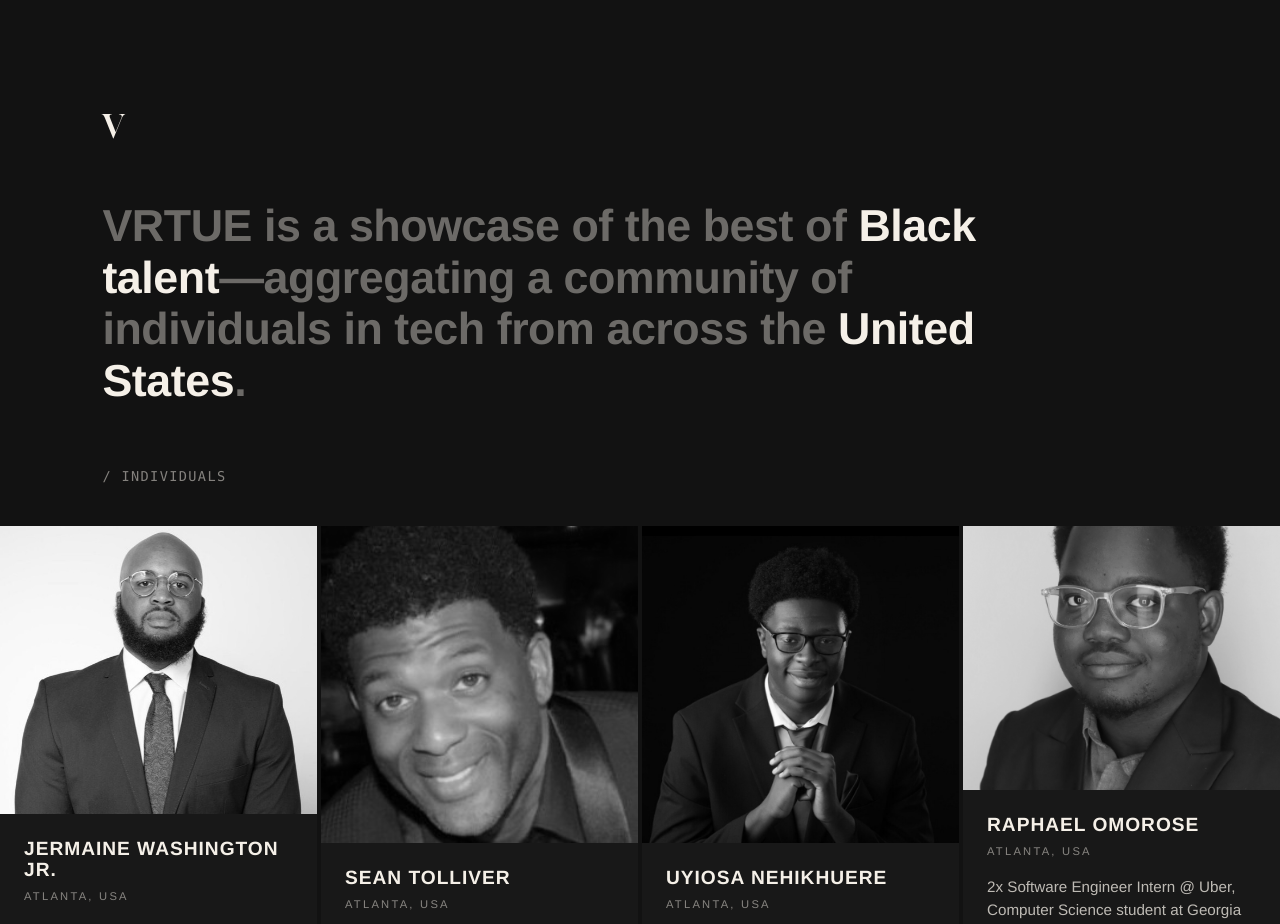
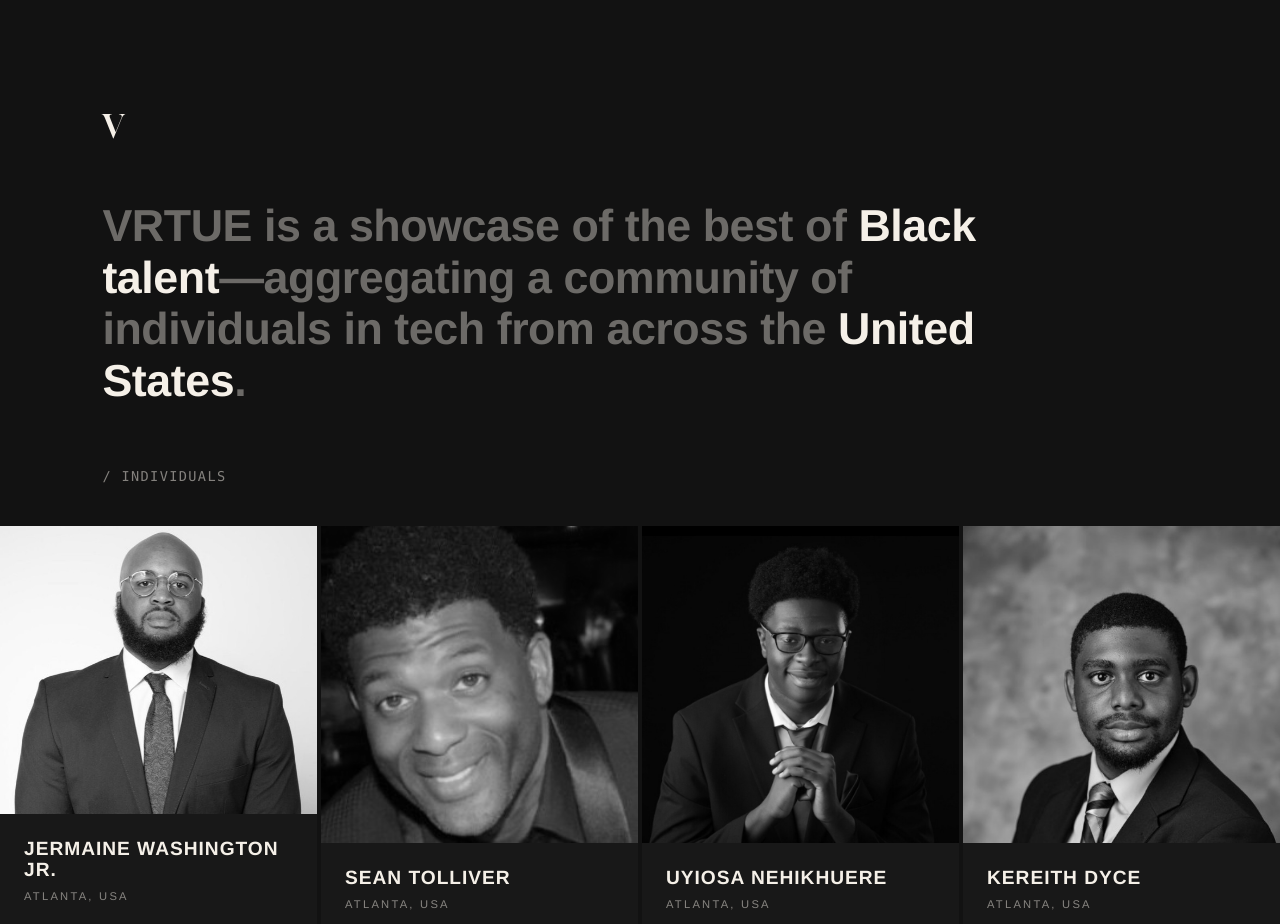
Before and after one commit to sheldenr/vrtue-web, a React (Vite) app: page / in a window 1280 px wide. Shown: the top 924 px of the page. Built offline with nearby package versions, Linux system fonts and the light colour scheme.

Commit message:
Added Kereith Dyce

```diff
--- a/src/pages/Home.jsx
+++ b/src/pages/Home.jsx
@@ -7,11 +7,13 @@ import sheldenImage from '../assets/shelden-rattray.png';
 import raphaelImage from '../assets/raphael-omorose.png';
 import seanImage from '../assets/sean-tolliver.jpg';
 import jermaineImage from '../assets/jermaine-washington.jpg';
+import kereithImage from '../assets/kereith-dyce.jpg';
 
 const talentData = [
   { id: 5, name: 'Jermaine Washington Jr.', location: 'Atlanta, USA', role: 'Senior Software Engineer at Equifax. Florida State University Alumni.', socialLink: 'https://www.linkedin.com/in/jermainewashingtonjr/', image: jermaineImage, aspectRatio: '1.1/1' },
   { id: 4, name: 'Sean Tolliver', location: 'Atlanta, USA', role: 'Co-Founder of TRKGLOBAL LLC. Georgia Tech Alumni MBA Management Of Technology.', socialLink: 'https://www.linkedin.com/in/seantolliver/', image: seanImage, aspectRatio: '1/1' },
   { id: 1, name: 'Uyiosa Nehikhuere', location: 'Atlanta, USA', role: 'Software Engineer Intern @ New York Life, Prev SWE Intern @ FactSet, Computer Science student at Georgia State University.', socialLink: 'https://www.linkedin.com/in/uyiosa-nehikhuere-16406328b/', image: uyiosaImage, aspectRatio: '1/1' },
+  { id: 13, name: 'Kereith Dyce', location: 'Atlanta, USA', role: 'Advanced Application Developer at Invesco Ltd, Auburn University Alumni', socialLink: 'https://www.linkedin.com/in/kareithdyce/', image: kereithImage, aspectRatio: '1/1' },
   { id: 3, name: 'Raphael Omorose', location: 'Atlanta, USA', role: '2x Software Engineer Intern @ Uber, Computer Science student at Georgia State University, GSU Colorstack Vice President', socialLink: 'https://www.linkedin.com/in/raphaelomorose/', image: raphaelImage, aspectRatio: '1.2/1' },
   { id: 2, name: 'Shelden Rattray', location: 'Atlanta, USA', role: 'Cloud Platform Engineer Intern at Fiserv. Computer Science student at Georgia State University.', socialLink: 'https://linkedin.com/in/shelden-rattray', image: sheldenImage, aspectRatio: '0.88/1' },
   { id: 6, name: 'TBD', location: 'Coming Soon', role: 'Community member spotlight. We are currently vetting and aggregating the next wave of Black excellence in tech.', socialLink: '#', aspectRatio: '1/1' },
```
Also changed, not shown: src/assets/kereith-dyce.jpg (added).
